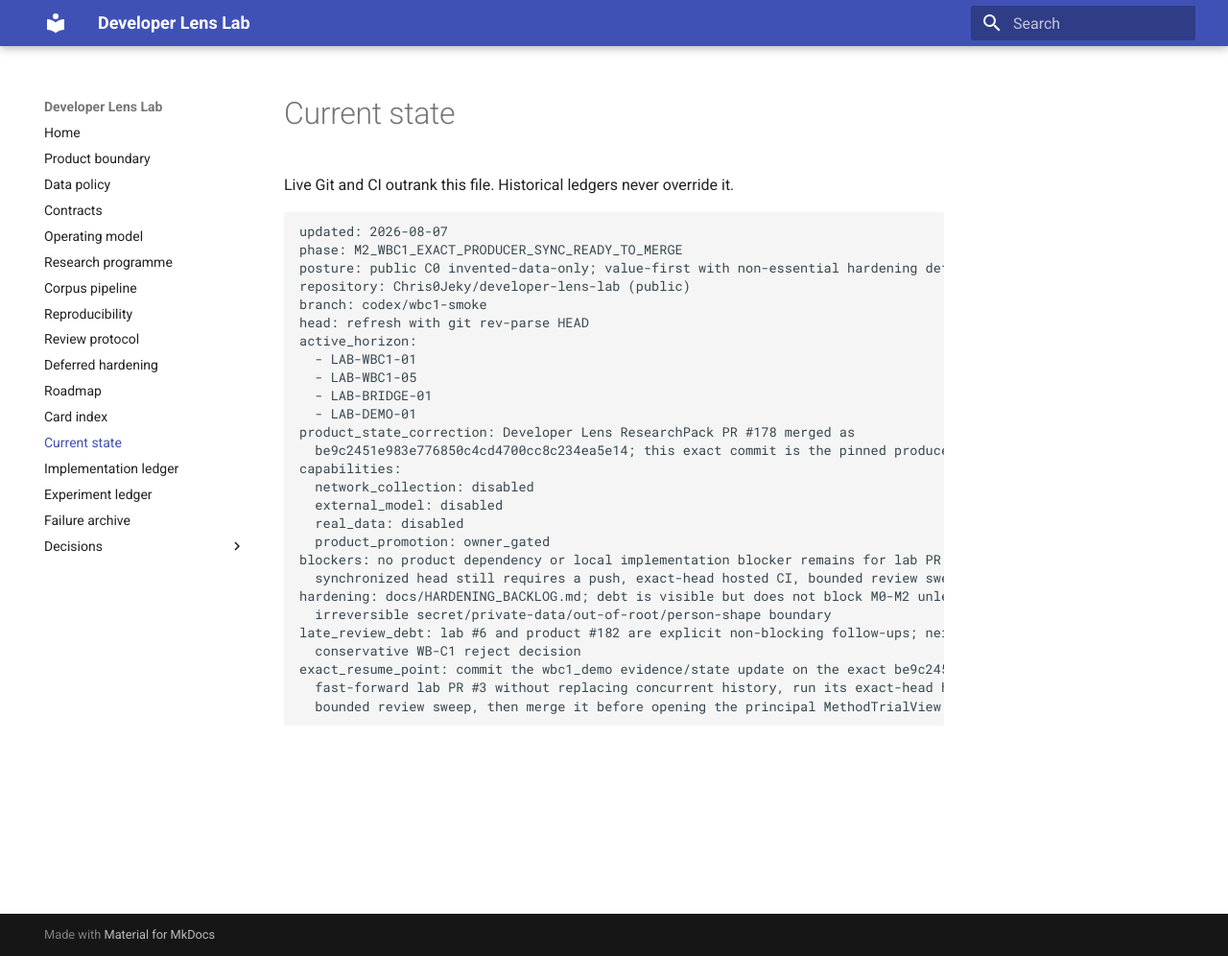
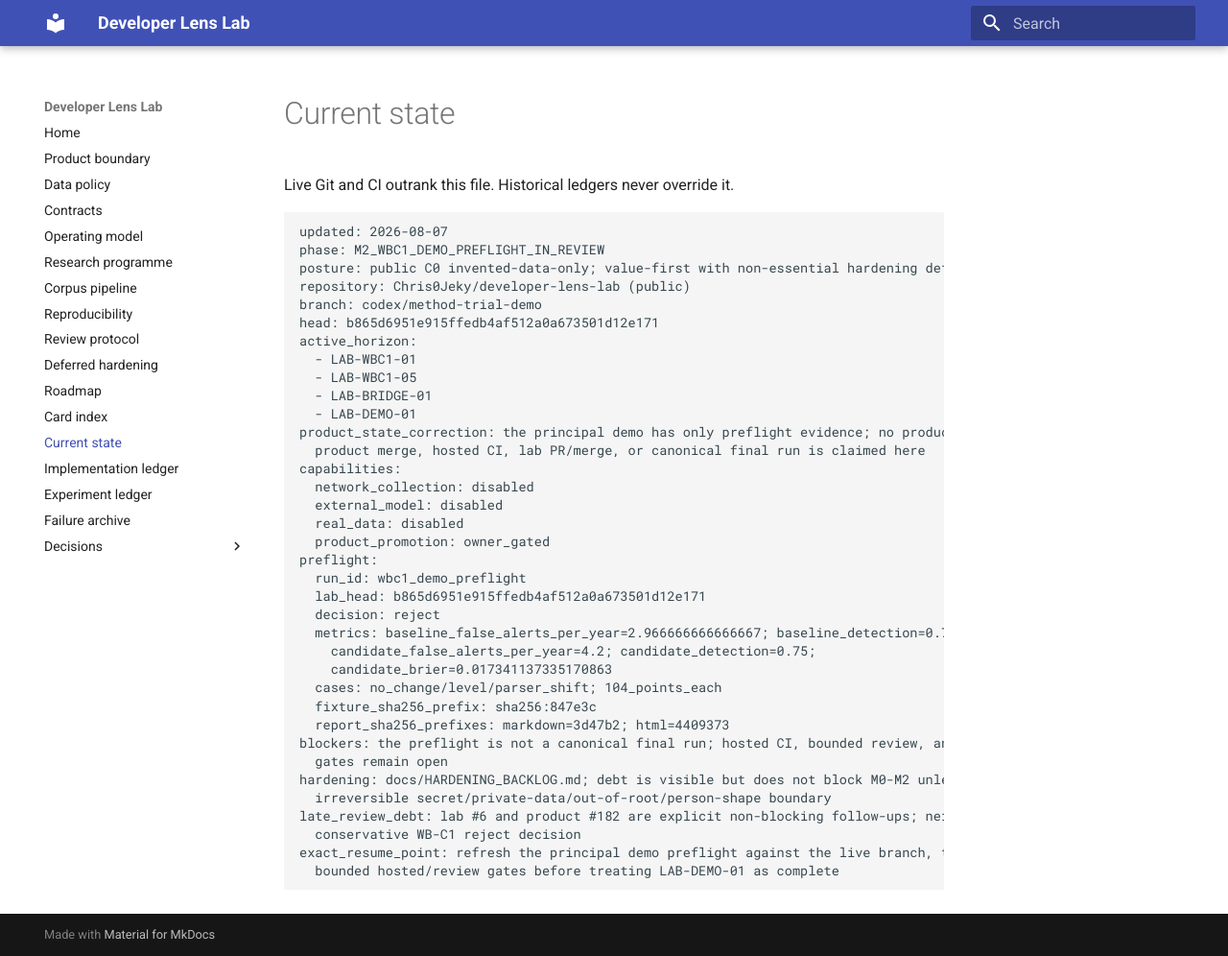
Before and after one commit to Chris0Jeky/developer-lens-lab, an MkDocs documentation site: the page built from docs/CURRENT_STATE.md, in a window 1280 px wide and 996 px high. Shown: the whole window at 96% size. Built offline with MkDocs 1.6.1 and Material for MkDocs 9.7.7, drawn with Linux system fonts in a browser that asks for light colours.

Commit message:
Record principal demo preflight

````diff
--- a/docs/CURRENT_STATE.md
+++ b/docs/CURRENT_STATE.md
@@ -4,30 +4,39 @@ Live Git and CI outrank this file. Historical ledgers never override it.
 
 ```yaml
 updated: 2026-08-07
-phase: M2_WBC1_EXACT_PRODUCER_SYNC_READY_TO_MERGE
+phase: M2_WBC1_DEMO_PREFLIGHT_IN_REVIEW
 posture: public C0 invented-data-only; value-first with non-essential hardening deferred
 repository: Chris0Jeky/developer-lens-lab (public)
-branch: codex/wbc1-smoke
-head: refresh with git rev-parse HEAD
+branch: codex/method-trial-demo
+head: b865d6951e915ffedb4af512a0a673501d12e171
 active_horizon:
   - LAB-WBC1-01
   - LAB-WBC1-05
   - LAB-BRIDGE-01
   - LAB-DEMO-01
-product_state_correction: Developer Lens ResearchPack PR #178 merged as
-  be9c2451e983e776850c4cd4700cc8c234ea5e14; this exact commit is the pinned producer authority
+product_state_correction: the principal demo has only preflight evidence; no product fixture commit,
+  product merge, hosted CI, lab PR/merge, or canonical final run is claimed here
 capabilities:
   network_collection: disabled
   external_model: disabled
   real_data: disabled
   product_promotion: owner_gated
-blockers: no product dependency or local implementation blocker remains for lab PR #3; its final
-  synchronized head still requires a push, exact-head hosted CI, bounded review sweep, and merge
+preflight:
+  run_id: wbc1_demo_preflight
+  lab_head: b865d6951e915ffedb4af512a0a673501d12e171
+  decision: reject
+  metrics: baseline_false_alerts_per_year=2.966666666666667; baseline_detection=0.75;
+    candidate_false_alerts_per_year=4.2; candidate_detection=0.75;
+    candidate_brier=0.017341137335170863
+  cases: no_change/level/parser_shift; 104_points_each
+  fixture_sha256_prefix: sha256:847e3c
+  report_sha256_prefixes: markdown=3d47b2; html=4409373
+blockers: the preflight is not a canonical final run; hosted CI, bounded review, and publication
+  gates remain open
 hardening: docs/HARDENING_BACKLOG.md; debt is visible but does not block M0-M2 unless it crosses an
   irreversible secret/private-data/out-of-root/person-shape boundary
 late_review_debt: lab #6 and product #182 are explicit non-blocking follow-ups; neither changes the
   conservative WB-C1 reject decision
-exact_resume_point: commit the wbc1_demo evidence/state update on the exact be9c2451 producer sync,
-  fast-forward lab PR #3 without replacing concurrent history, run its exact-head hosted gate and
-  bounded review sweep, then merge it before opening the principal MethodTrialView demo PR
+exact_resume_point: refresh the principal demo preflight against the live branch, then run the
+  bounded hosted/review gates before treating LAB-DEMO-01 as complete
 ```
````
Also changed, not shown: docs/EXPERIMENT_LEDGER.md (+25 -0 lines), docs/IMPLEMENTATION_LEDGER.md (+23 -0 lines), docs/REPRODUCIBILITY.md (+19 -7 lines).
